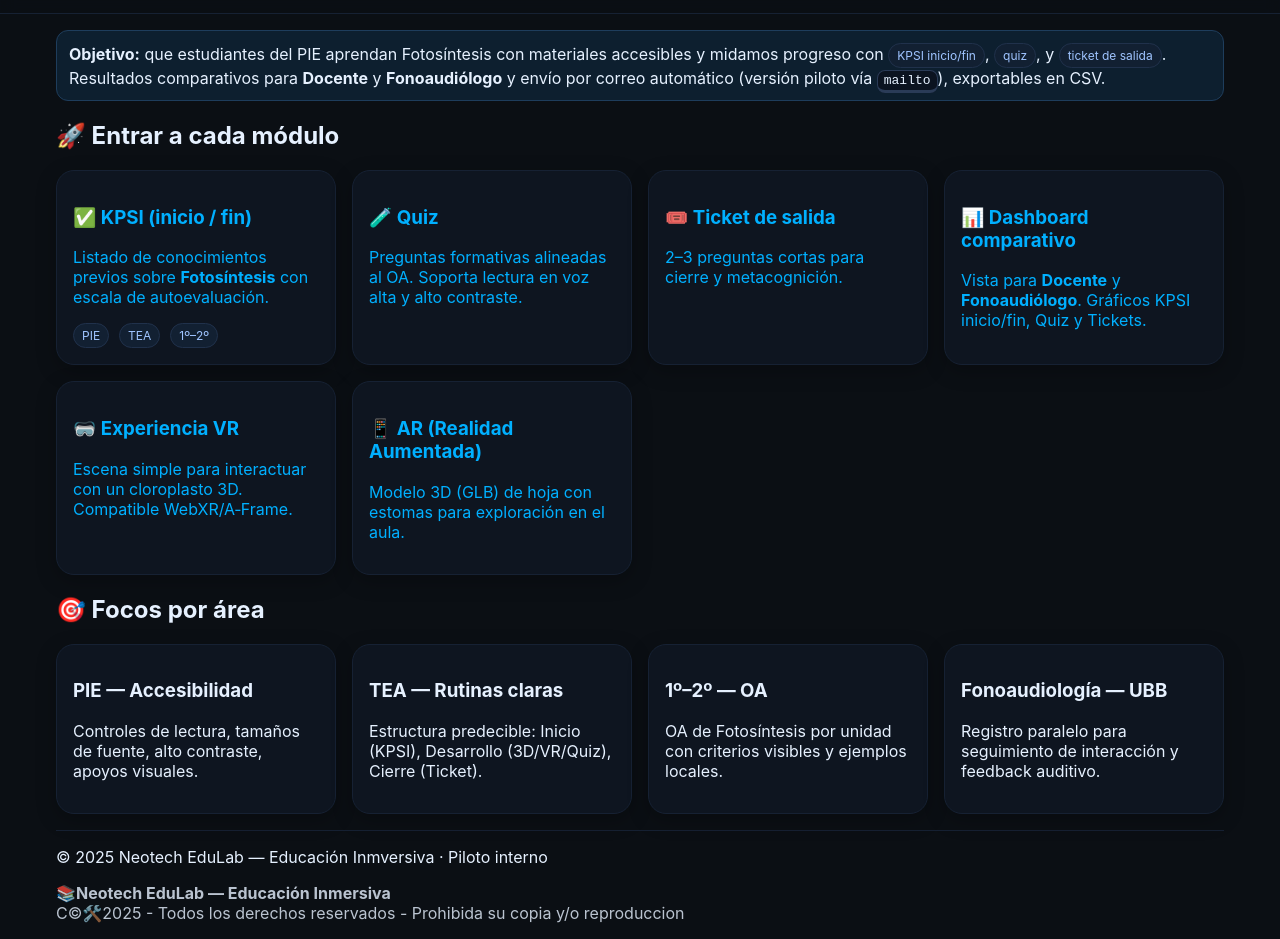
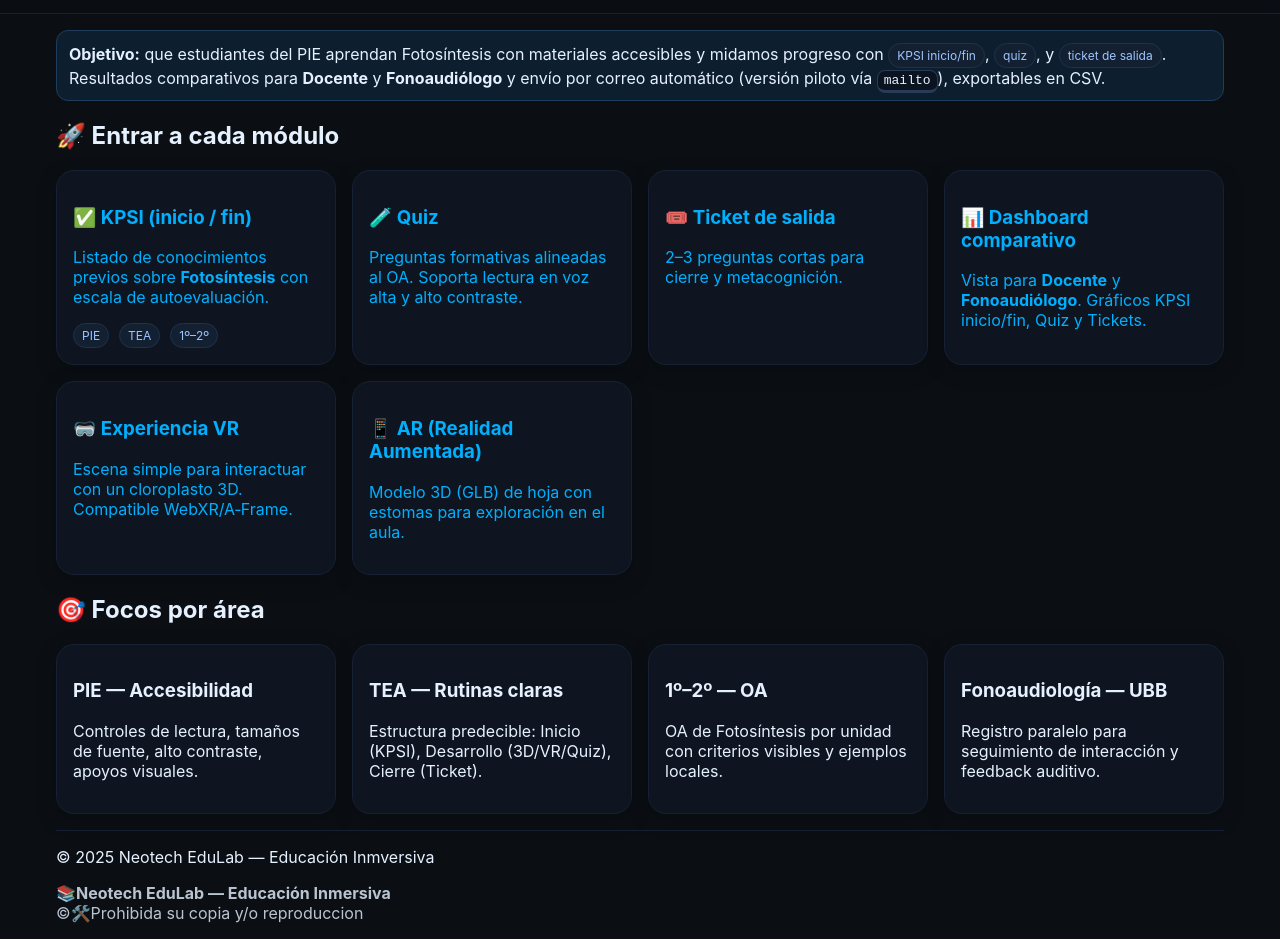
Before and after one commit to cochipichichi/proyectoX, a plain HTML site: page index.html in a window 1280 px wide. Shown: the part 121-1060 px from the top of the page. Drawn offline with Linux system fonts and the light colour scheme.

Commit message:
Update index.html

```diff
--- a/index.html
+++ b/index.html
@@ -71,12 +71,12 @@
   </div>
 
   <hr/>
-  <p class="muted">© 2025 Neotech EduLab — Educación Inmversiva · Piloto interno</p>
-
+  <p class="muted">© 2025 Neotech EduLab — Educación Inmversiva</p>
   <footer class="footer">
   <div>📚<strong>Neotech EduLab — Educación Inmersiva </strong></div>
-  <div>C©🛠️2025 - Todos los derechos reservados - Prohibida su copia y/o reproduccion</div>
-   </footer>
+  <div>©🛠️Prohibida su copia y/o reproduccion</div>
+  </footer>
+
 
 
 </main>
```
